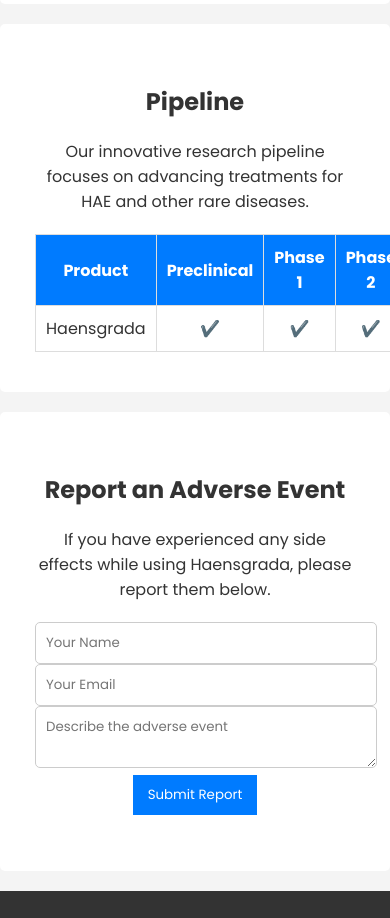
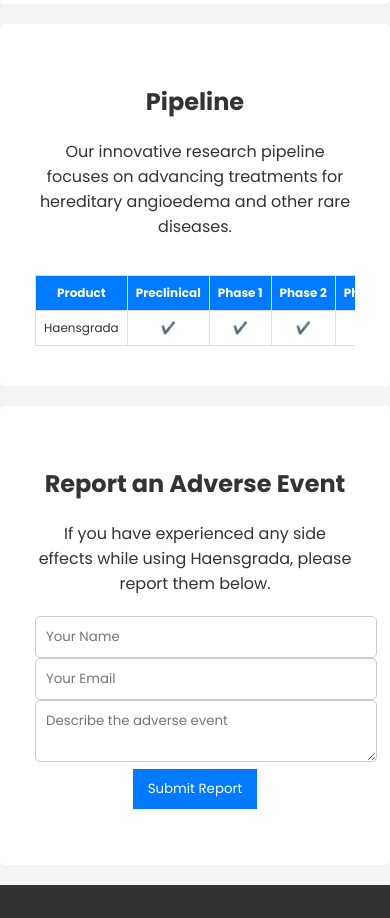
Before and after one commit to SemdeGroot/Haensgrada-JGMO-Therapeutics, a plain HTML site: page index.html in a window 390 px wide. Shown: the part 1800-2718 px from the top of the page. Drawn offline with nearby package versions, Linux system fonts and the light colour scheme.

Commit message:
Pipeline Table Mobile Fix

```diff
--- a/css/style.css
+++ b/css/style.css
@@ -97,6 +97,49 @@ h1 {
     color: white;
 }
 
+/* ===== Responsive Pipeline Table ===== */
+.pipeline-container {
+    overflow-x: auto; /* Maak de tabel scrollbaar op kleinere schermen */
+    -webkit-overflow-scrolling: touch; /* Vloeiend scrollen op mobiel */
+}
+
+.pipeline-table {
+    width: 100%;
+    border-collapse: collapse;
+    min-width: 600px; /* Voorkomt dat de kolommen te smal worden */
+}
+
+.pipeline-table th, .pipeline-table td {
+    border: 1px solid #ddd;
+    padding: 10px;
+    text-align: center;
+    font-size: 14px;
+}
+
+.pipeline-table th {
+    background-color: #007bff;
+    color: white;
+}
+
+/* ===== Mobiele Aanpassingen ===== */
+@media (max-width: 768px) {
+    .pipeline-container {
+        display: block;
+        overflow-x: auto;
+    }
+
+    .pipeline-table {
+        width: 100%;
+        display: block;
+    }
+
+    .pipeline-table th, .pipeline-table td {
+        font-size: 12px; /* Kleinere tekst voor betere leesbaarheid */
+        padding: 8px;
+    }
+}
+
+
 /* ===== Forms Styling (Adverse Event) ===== */
 #adverseEventForm {
     margin-top: 20px;
@@ -123,6 +166,7 @@ h1 {
 #adverseEventForm button:hover {
     background: #0056b3;
 }
+
 
 
 /* ===== Footer ===== */
--- a/index.html
+++ b/index.html
@@ -56,7 +56,8 @@
     <section id="pipeline" class="info-section" data-aos="fade-up">
         <div class="container">
             <h2>Pipeline</h2>
-        <p>Our innovative research pipeline focuses on advancing treatments for HAE and other rare diseases.</p>
+            <p>Our innovative research pipeline focuses on advancing treatments for hereditary angioedema and other rare diseases.</p>
+            <div class="pipeline-container"> <!-- Scrollbare container toegevoegd -->
                 <table class="pipeline-table">
                     <tr>
                         <th>Product</th>
@@ -76,7 +77,9 @@
                     </tr>
                 </table>
             </div>
+        </div>
     </section>
+
 
 <section id="adverse-event" class="info-section" data-aos="fade-left">
     <div class="container">
```
Lines whose indentation alone changed are shown as unchanged.
